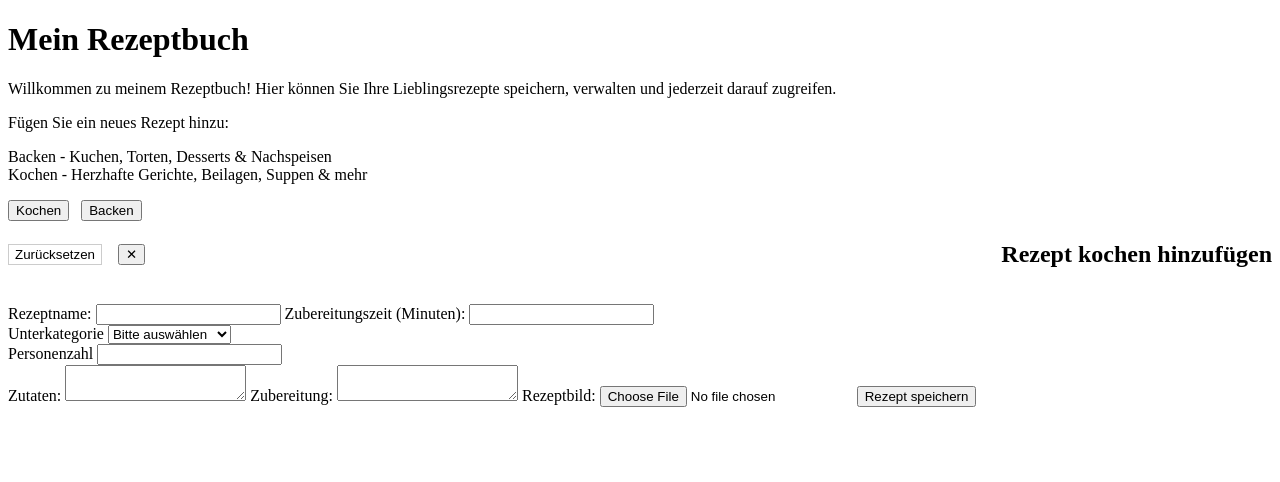
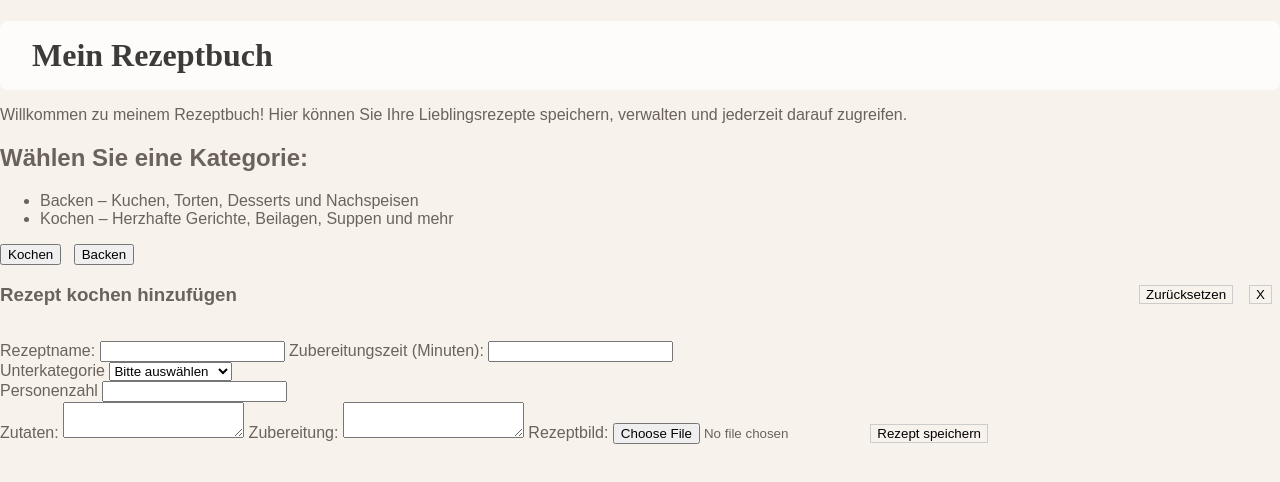
Before and after one commit to Edda-Maria/rezeptbuch, a website built with Vite: page index.html in a window 1280 px wide. Both pictures are taken after a click on the button "Kochen". Built offline with nearby package versions, Linux system fonts and the light colour scheme; files whose address does not match are found by name.

Commit message:
refactor: accessibility improvements and CSS root variables setup

```diff
--- a/index.html
+++ b/index.html
@@ -10,8 +10,8 @@
     <title>Mein Rezeptbuch</title>
   </head>
   <body>
-    <header>
-      <h1>Mein Rezeptbuch</h1>
+    <header class="hero">
+      <h1 class="hero-title">Mein Rezeptbuch</h1>
     </header>
     <main>
       <section>
@@ -19,22 +19,37 @@
           Willkommen zu meinem Rezeptbuch! Hier können Sie Ihre Lieblingsrezepte
           speichern, verwalten und jederzeit darauf zugreifen.
         </p>
-        <p>Fügen Sie ein neues Rezept hinzu:</p>
-        <p>
-          Backen - Kuchen, Torten, Desserts & Nachspeisen<br />Kochen -
-          Herzhafte Gerichte, Beilagen, Suppen & mehr
-        </p>
-        <article>
-          <button type="button" data-category="cooking" class="category-btn cooking-btn">Kochen</button>
-          <button type="button" data-category="baking" class="category-btn baking-btn">Backen</button>
-        </article>
-        <div
-          id="form-container"
-          class="hidden"
-          aria-live="polite"
-          aria-hidden="true"
+        <section>
+          <h2>Wählen Sie eine Kategorie:</h2>
+          <ul>
+            <li>Backen – Kuchen, Torten, Desserts und Nachspeisen</li>
+            <li>Kochen – Herzhafte Gerichte, Beilagen, Suppen und mehr</li>
+          </ul>
+
+          <button
+            type="button"
+            data-category="cooking"
+            aria-expanded="false"
+            aria-controls="form-container"
+            class="category-btn cooking-btn"
           >
+            Kochen
+          </button>
+          <button
+            type="button"
+            data-category="baking"
+            aria-expanded="false"
+            aria-controls="form-container"
+            class="category-btn baking-btn"
+          >
+            Backen
+          </button>
+        </section>
+      </section>
+      <section id="form-container" class="hidden">
         <div class="form-header">
+          <h3 id="form-title" tabindex="-1">Rezept hinzufügen</h3>
+
           <div class="form-actions">
             <button
               type="button"
@@ -47,13 +62,12 @@
             <button
               type="button"
               id="close-form"
+              class="secondary-btn"
               aria-label="Formular schließen"
             >
-                ✕
+              <span aria-hidden="true">X</span>
             </button>
           </div>
-            <h2 id="form-title">Rezept hinzufügen</h2>
-
         </div>
 
         <form id="recipe-form">
@@ -63,7 +77,7 @@
           <label for="recipe-time">Zubereitungszeit (Minuten):</label>
           <input type="number" id="recipe-time" name="recipe-time" min="0" />
 
-            <div id="category-fields"></div>
+          <div id="category-fields" aria-live="polite"></div>
 
           <label for="recipe-ingredients">Zutaten:</label>
           <textarea
@@ -87,9 +101,8 @@
             accept="image/*"
           />
 
-            <button type="submit">Rezept speichern</button>
+          <button type="submit" class="secondary-btn">Rezept speichern</button>
         </form>
-        </div>
       </section>
     </main>
     <script type="module" src="/src/main.js"></script>
--- a/src/recipeForm/form.css
+++ b/src/recipeForm/form.css
@@ -1,7 +1,3 @@
-.hidden {
-  display: none;
-}
-
 .form-header {
   display: flex;
   align-items: center;
--- a/src/recipeForm/form.js
+++ b/src/recipeForm/form.js
@@ -3,6 +3,7 @@ export function setupRecipeForm() {
   const recipeForm = document.querySelector("#recipe-form");
   const closeButton = document.querySelector("#close-form");
   const resetButton = document.querySelector("#reset-form");
+  const categoryButtons = document.querySelectorAll("[data-category]");
 
   let activeCategory = null;
 
@@ -12,12 +13,16 @@ export function setupRecipeForm() {
 
   const hideForm = () => {
     formContainer.classList.add("hidden");
-    formContainer.setAttribute("aria-hidden", "true");
+    categoryButtons.forEach((button) => {
+      button.setAttribute("aria-expanded", "false");
+    });
   };
 
-  const showForm = () => {
+  const showForm = (activeButton) => {
     formContainer.classList.remove("hidden");
-    formContainer.setAttribute("aria-hidden", "false");
+    categoryButtons.forEach((button) => {
+      button.setAttribute("aria-expanded", String(button === activeButton));
+    });
   };
 
   const resetCurrentCategory = () => {
@@ -35,16 +40,17 @@ export function setupRecipeForm() {
     renderForm(activeCategory);
   };
 
-  document.querySelectorAll("[data-category]").forEach((button) => {
+  categoryButtons.forEach((button) => {
     button.addEventListener("click", () => {
       activeCategory = button.dataset.category;
       formContainer.classList.toggle("cooking", activeCategory === "cooking");
       formContainer.classList.toggle("baking", activeCategory === "baking");
-      document.querySelectorAll("[data-category]").forEach((categoryButton) => {
+      categoryButtons.forEach((categoryButton) => {
         categoryButton.classList.toggle("is-active", categoryButton === button);
       });
-      showForm();
+      showForm(button);
       renderForm(activeCategory);
+      document.querySelector("#form-title")?.focus();
     });
   });
 
@@ -78,7 +84,7 @@ function renderForm(category) {
     title.textContent = "Rezept kochen hinzufügen";
     categoryFields.innerHTML = `
       <label>
-        Unterkategorie
+        Unterkategorie </label>
         <select id="cooking-subcategory" name="cooking-subcategory">
           <option value="">Bitte auswählen</option>
           <option value="hauptgericht">Hauptgerichte</option>
@@ -87,7 +93,7 @@ function renderForm(category) {
           <option value="eintopf">Eintopf</option>
           <option value="custom">Benutzerdefiniert</option>
         </select>
-      </label>
+
 
       <div id="custom-subcategory-wrap"></div>
 
@@ -124,8 +130,7 @@ function renderForm(category) {
   if (category === "baking") {
     title.textContent = "Rezept backen hinzufügen";
     categoryFields.innerHTML = `
-      <label>
-        Unterkategorie
+  <label for="baking-subcategory">Unterkategorie</label>
 <select id="baking-subcategory" name="baking-subcategory">
   <option value="nachspeise">Nachspeisen</option>
   <option value="muffins">Muffins</option>
@@ -133,7 +138,6 @@ function renderForm(category) {
   <option value="torten">Torten</option>
   <option value="custom">Benutzerdefiniert</option>
 </select>
-      </label>
 
       <div id="custom-subcategory-wrap"></div>
 
--- a/src/style.css
+++ b/src/style.css
@@ -1,7 +1,55 @@
+:root {
+  /* Hintergründe */
+  --bg-primary: #f7f2ec;
+  --bg-secondary: #efe7de;
+
+  /* Texte */
+  --text-primary: #3e3a37;
+  --text-secondary: #6b625c;
+
+  /* Kategorien */
+  --cooking-color: #83a482;
+  --baking-color: #cd7b7b;
+
+  /* Dekoration */
+  --accent-color: #a89878;
+
+  /* Schriftarten */
+  --font-heading: "Cormorant Garamond", serif;
+  --font-body: "Nunito Sans", sans-serif;
+}
+body {
+  font-family: var(--font-body);
+  background-color: var(--bg-primary);
+  color: var(--text-secondary);
+  margin: 0;
+  padding: 0;
+}
+.hidden {
+  display: none;
+}
 #app {
   margin-top: 1rem;
+}
+h1 {
+  font-family: var(--font-heading);
+  color: var(--text-primary);
+  margin-bottom: 1rem;
 }
 
 button {
   margin-right: 0.5rem;
 }
+
+.hero {
+  background-image: url(assets/header-floral.webp);
+  background-size: cover;
+  background-position: center;
+  background-repeat: no-repeat;
+}
+
+.hero-title {
+  background: rgba(255, 255, 255, 0.8);
+  padding: 1rem 2rem;
+  border-radius: 8px;
+}
```
Also changed, not shown: src/assets/dividers/baking.svg (deleted), src/assets/dividers/cooking.svg (deleted). Lines whose indentation alone changed are shown as unchanged.
